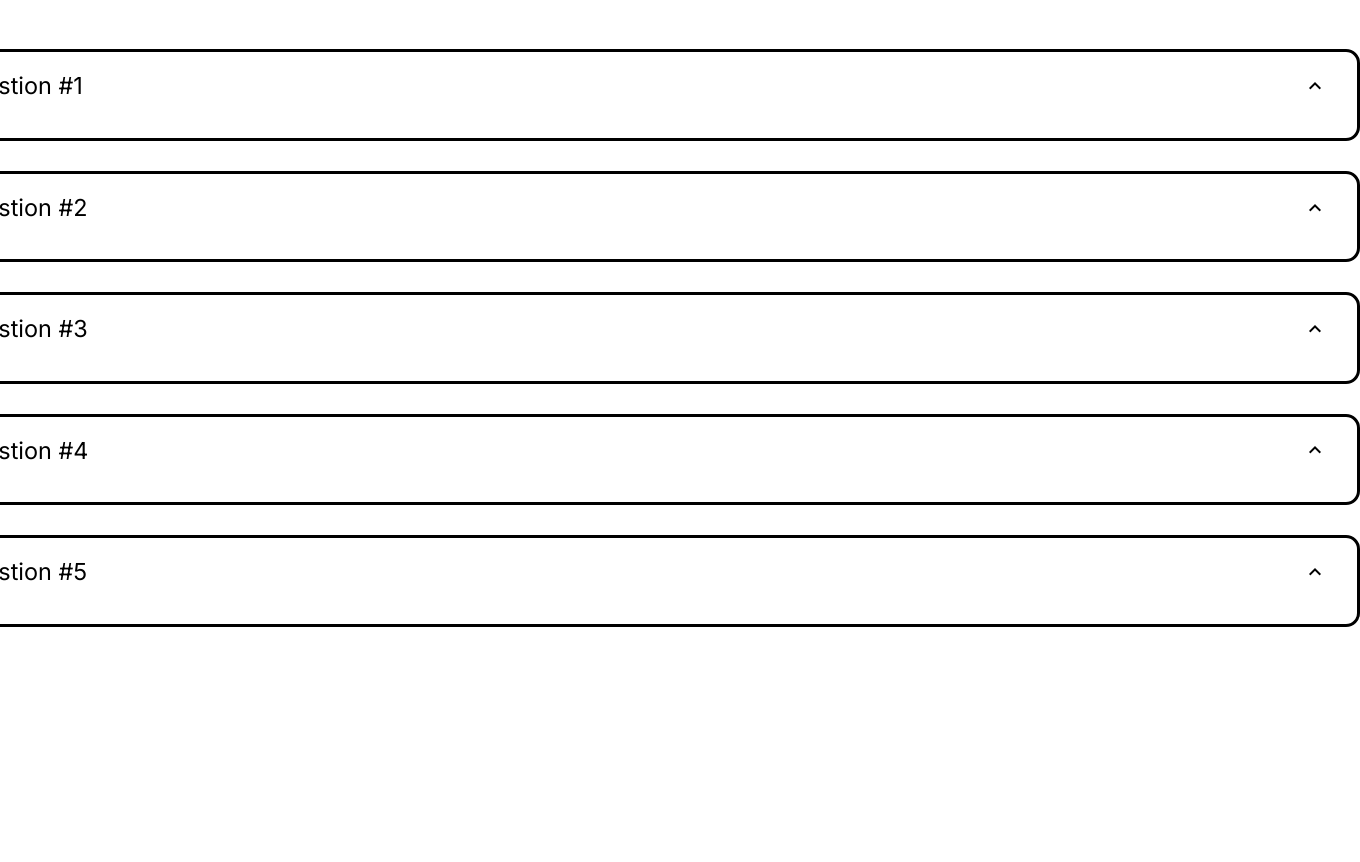
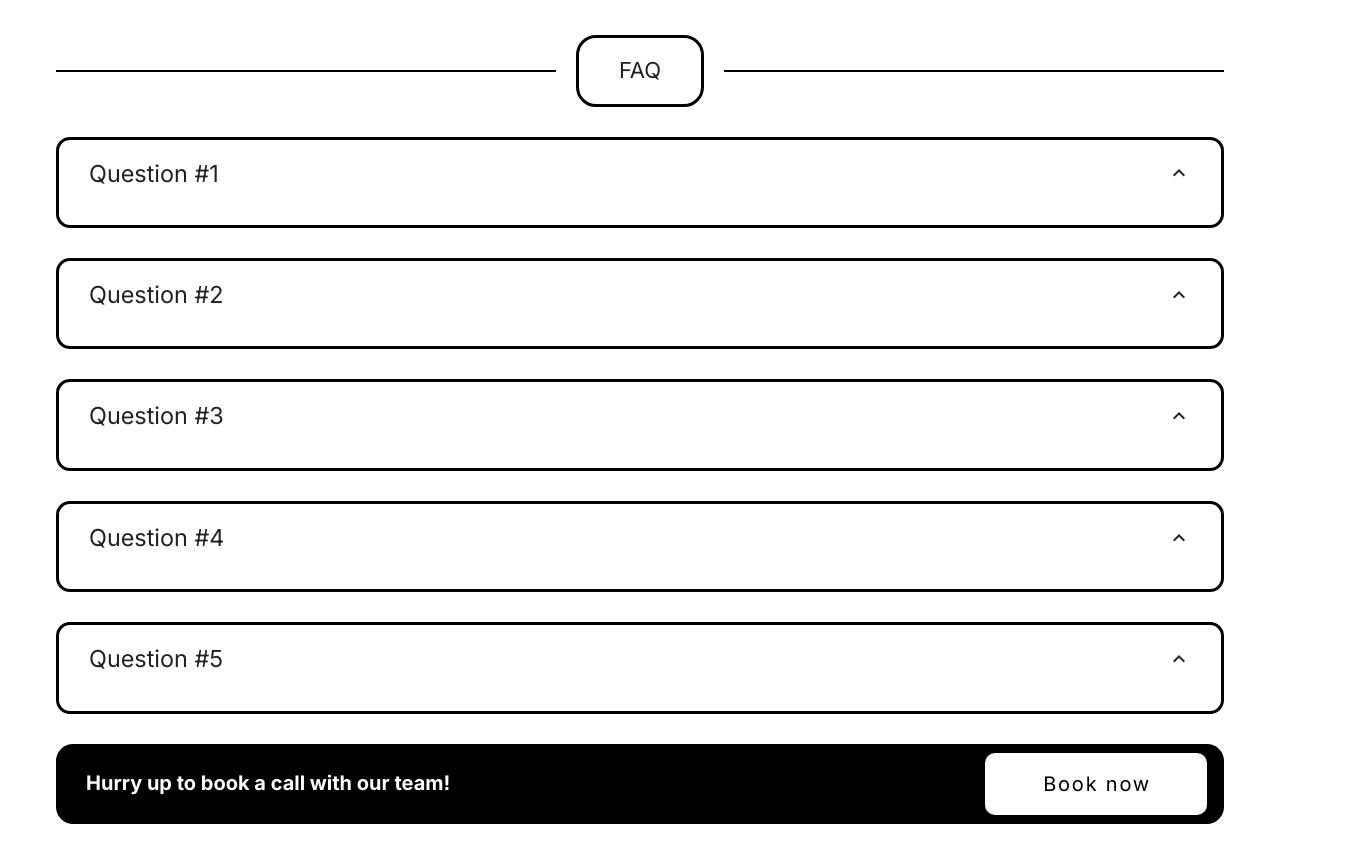
Before and after one commit to 6yr9k/MarkKnd, a Vue app: page /about in a window 1280 px wide. Shown: the part 400-1262 px from the top of the page, 1360 px wide, since content can reach past the window. Before the commit the page ends 1089 px from the top, so only its background shows below. Built offline with nearby package versions, Linux system fonts and the light colour scheme.

Commit message:
fix for about page components

```diff
--- a/src/App.vue
+++ b/src/App.vue
@@ -1,7 +1,9 @@
 <script setup></script>
 
 <template>
-  <main>
-    <RouterView />
-  </main>
+  <v-app>
+    <v-container>
+      <RouterView />
+    </v-container>
+  </v-app>
 </template>
--- a/src/assets/main.scss
+++ b/src/assets/main.scss
@@ -1,5 +1,4 @@
 @import 'reset';
-
 *,
 *::before,
 *::after {
--- /dev/null
+++ b/src/components/aboutPage/bookNow/BookNow.vue
@@ -0,0 +1,48 @@
+<template>
+  <div class="bookNow__wrapper">
+    <div class="book">Hurry up to book a call with our team!</div>
+    <div class="book__btn">
+      <v-btn variant="flat" class="btn">Book now</v-btn>
+    </div>
+  </div>
+</template>
+
+<script></script>
+
+<style>
+.bookNow__wrapper {
+  width: 100%;
+  display: flex;
+  flex-direction: row;
+  justify-content: space-between;
+  padding-right: 17px;
+  padding-left: 30px;
+  align-items: center;
+  height: 80px;
+  background: #000000;
+  color: #ffffff;
+  border-radius: 17px;
+}
+
+.book {
+  font-weight: 600;
+  font-size: 20px;
+  line-height: 126%;
+}
+
+.book__btn {
+  background: #ffffff;
+  padding: 13px 40px;
+  border-radius: 10px;
+  font-weight: 600;
+  font-size: 20.8156px;
+  line-height: 126%;
+}
+
+.btn {
+  text-transform: inherit;
+  font-size: 20px;
+  width: 100%;
+  color: #000000;
+}
+</style>
--- a/src/components/aboutPage/description/Description.vue
+++ b/src/components/aboutPage/description/Description.vue
@@ -1,4 +1,5 @@
 <template>
+  <div class="description__wrapper">
     <div class="aboutUs__description">
       <div class="bg">
         <img src="./img/leftBg.jpg" alt="bg" />
@@ -15,9 +16,18 @@
         <img src="./img/rightBg.jpg" alt="bg" />
       </div>
     </div>
+    <FaqDivider />
+  </div>
 </template>
 
 <style>
+.description__wrapper {
+  display: flex;
+  flex-direction: column;
+  align-items: center;
+  width: 100%;
+}
+
 .aboutUs__description {
   width: 100%;
   display: flex;
@@ -54,4 +64,6 @@
   max-width: 200px;
 }
 </style>
-<script setup></script>
+<script setup>
+import FaqDivider from '@/components/aboutPage/faqDivider/faqDivider.vue';
+</script>
--- /dev/null
+++ b/src/components/aboutPage/faqDivider/faqDivider.vue
@@ -0,0 +1,30 @@
+<template>
+  <div class="faq__wrapper">
+    <div class="divider" />
+    <div class="faq">FAQ</div>
+    <div class="divider" />
+  </div>
+</template>
+
+<style>
+.faq__wrapper {
+  display: flex;
+  flex-direction: row;
+  align-items: center;
+  width: 100%;
+  gap: 20px;
+}
+
+.divider {
+  height: 2px;
+  width: 100%;
+  background-color: #000000;
+}
+
+.faq {
+  font-size: 22px;
+  padding: 15px 40px;
+  border: 3px solid #000000;
+  border-radius: 20px;
+}
+</style>
--- a/src/components/aboutPage/questionsList/QuestionsList.vue
+++ b/src/components/aboutPage/questionsList/QuestionsList.vue
@@ -1,5 +1,4 @@
 <template>
-  <div>
   <questions-list-item
     v-for="(question, idx) of questions"
     :key="question.id"
@@ -8,14 +7,15 @@
     :show="showIdx === idx"
     @toggle="toggleAnswer(idx)"
   />
-  </div>
+  <BookNow />
 </template>
 
 <script>
 import QuestionsListItem from '@/components/aboutPage/questionsListItem/QuestionsListItem.vue';
+import BookNow from '@/components/aboutPage/bookNow/BookNow.vue';
 
 export default {
-  components: { QuestionsListItem },
+  components: { BookNow, QuestionsListItem },
   data() {
     return {
       showIdx: -1,
@@ -56,3 +56,5 @@ export default {
   },
 };
 </script>
+
+<style></style>
--- a/src/components/aboutPage/questionsListItem/QuestionsListItem.vue
+++ b/src/components/aboutPage/questionsListItem/QuestionsListItem.vue
@@ -37,10 +37,9 @@ export default {
   border-radius: 14px;
   margin: 30px 0;
   padding: 15px 30px;
-  width: 1440px;
+  width: 100%;
   font-size: 1.2em;
   transition: max-height 0.5s ease-out;
-  overflow: hidden;
 }
 
 .question__btn {
--- a/src/main.js
+++ b/src/main.js
@@ -4,9 +4,22 @@ import App from './App.vue';
 import router from './router';
 import './assets/main.scss';
 
+// Vuetify
+import 'vuetify/dist/vuetify.min.css';
+import { createVuetify } from 'vuetify';
+import * as components from 'vuetify/components';
+import * as directives from 'vuetify/directives';
+
 const app = createApp(App);
 
 app.use(createPinia());
 app.use(router);
+app.use(
+  createVuetify({
+    ssr: true,
+    components,
+    directives,
+  }),
+);
 
 app.mount('#app');
--- a/src/views/AboutView.vue
+++ b/src/views/AboutView.vue
@@ -13,14 +13,3 @@ export default {
   components: { Description, QuestionsList },
 };
 </script>
-
-<style>
-@media (min-width: 1024px) {
-  .about {
-    display: flex;
-    flex-direction: column;
-    align-items: center;
-    justify-content: center;
-  }
-}
-</style>
--- a/src/views/HomeView.vue
+++ b/src/views/HomeView.vue
@@ -1,9 +1,11 @@
 <template>
-  <main>
-    <nav>
-      <RouterLink to="/about">About</RouterLink>
-    </nav>
-  </main>
+  <v-app>
+    <v-container>
+      <main>
+        <RouterLink to="/about">About</RouterLink>
+      </main>
+    </v-container>
+  </v-app>
 </template>
 
 <script setup></script>
```
Also changed, not shown: package.json (+14 -14 lines), 1 other file (tests, documents, lock files or other folders). Lines whose indentation alone changed are shown as unchanged.
